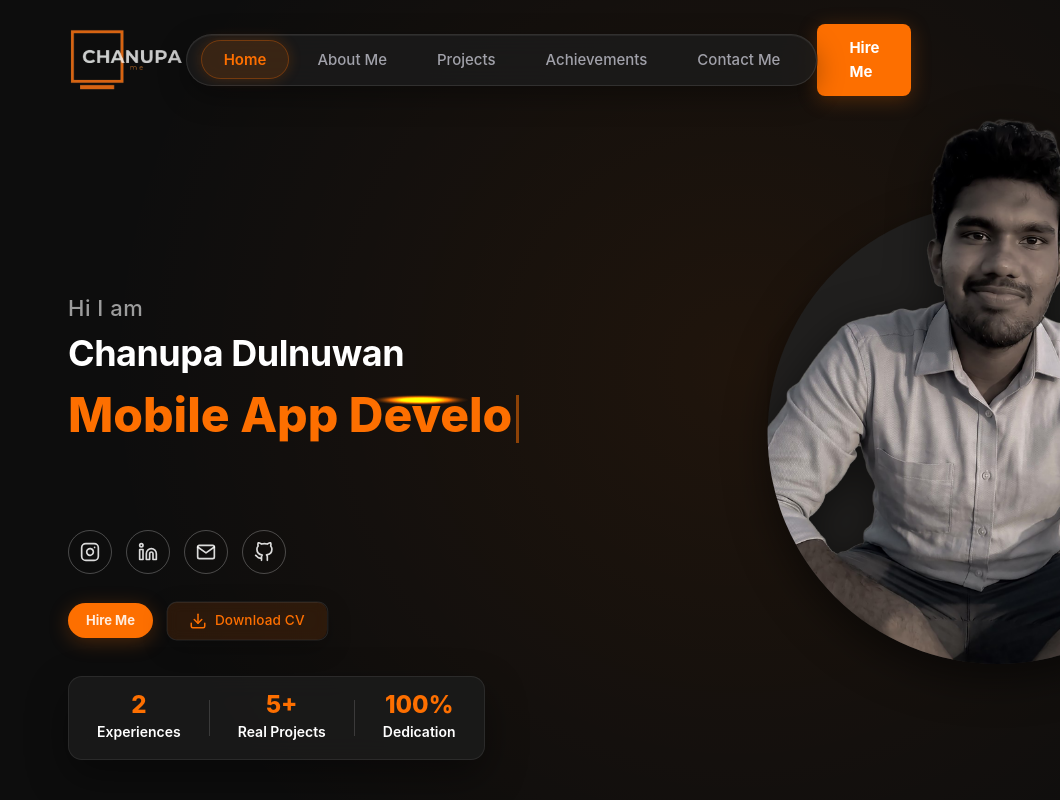
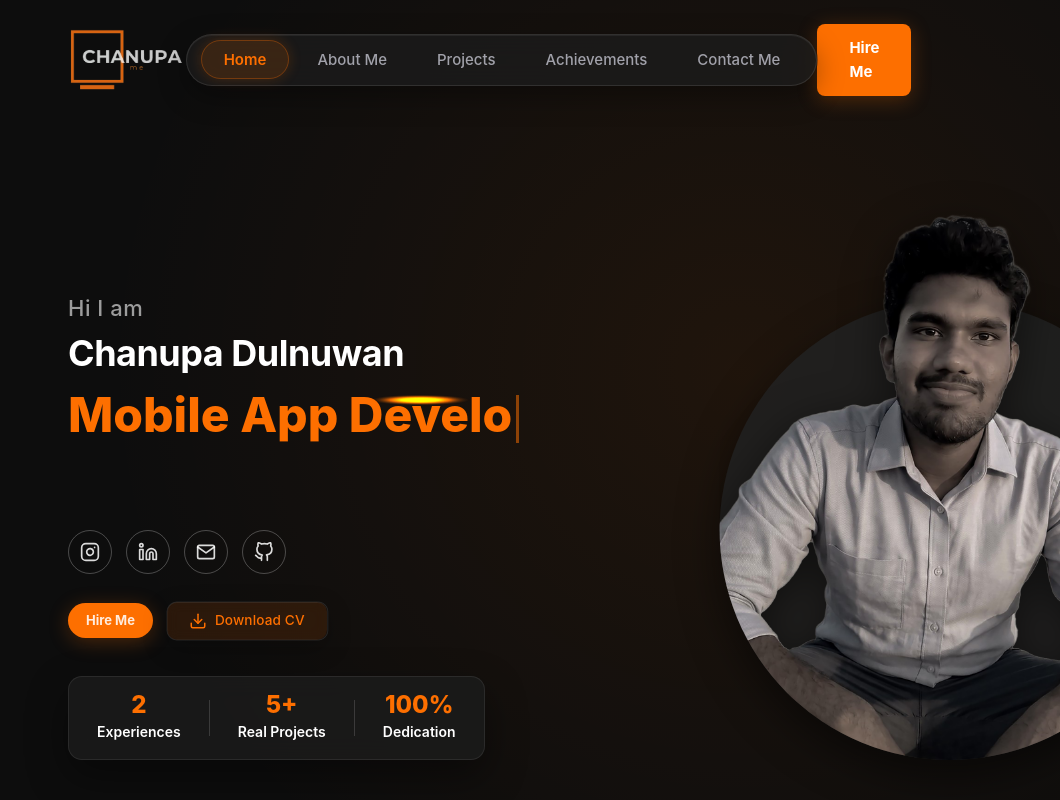
Before and after one commit to chanupadulnuwan/chanupa-portfolio, a React (Vite) app: page / in a window 1280 px wide. Shown: the top 800 px of the page, without its empty margins (220-1280 px from the left). Built offline with nearby package versions, Linux system fonts and the light colour scheme.

Commit message:
style: move avatar image 1 inch down and 0.5 inch left

```diff
--- a/src/components/Hero.css
+++ b/src/components/Hero.css
@@ -123,7 +123,7 @@
   display: flex;
   justify-content: center;
   align-items: flex-end;
-  transform: translate(calc(2in + 2cm), -1in);
+  transform: translate(calc(1.5in + 2cm), 0);
 }
 
 /* 2nd Circle: Grey Background Disc behind image (460px x 460px) */
```
